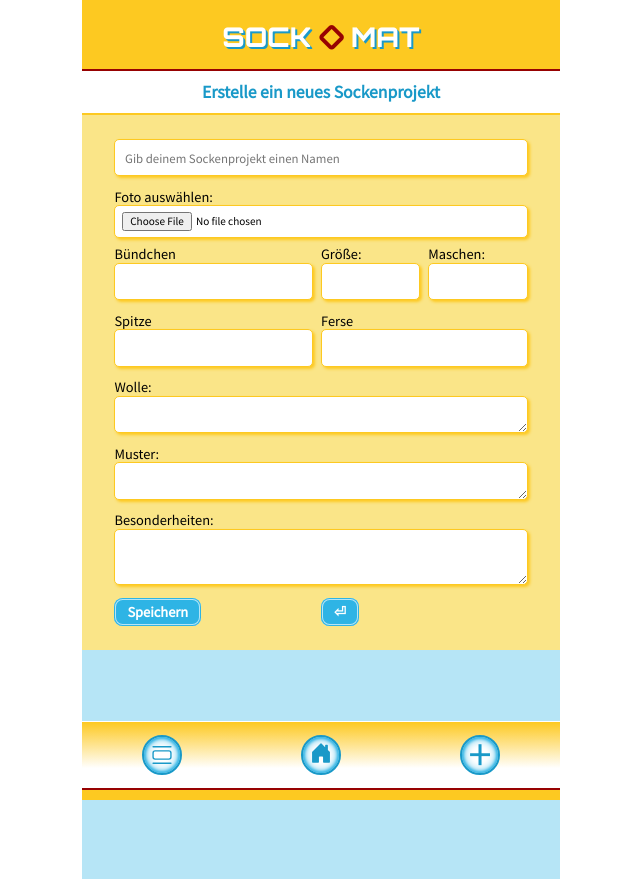
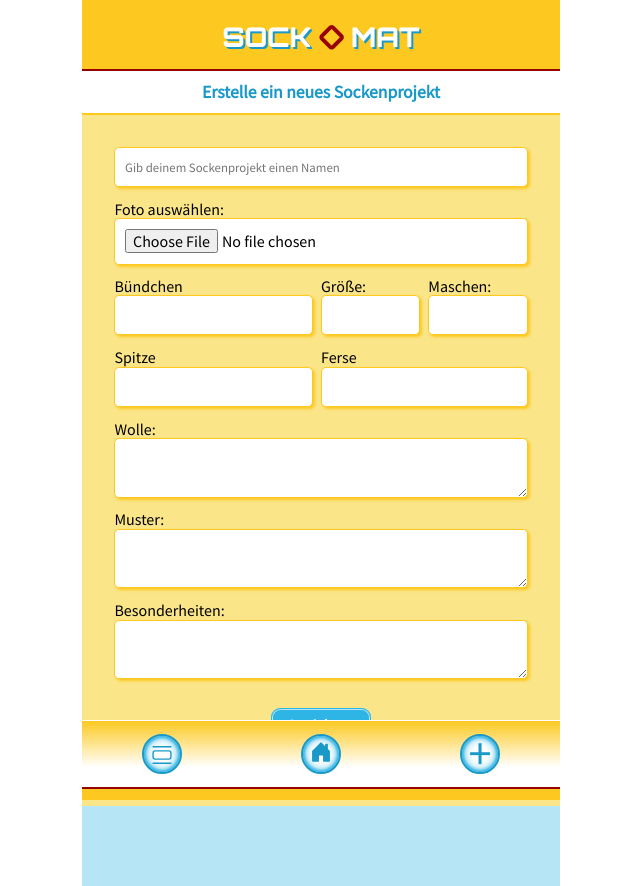
Before and after one commit to katja-roehlig/sock-o-mat, a Vue app: page /create in a window 1280 px wide. Shown: the whole page, without its empty margins (319-959 px from the left). Built offline with nearby package versions, Linux system fonts and the light colour scheme.

Commit message:
refactor: style

```diff
--- a/src/assets/main.css
+++ b/src/assets/main.css
@@ -44,10 +44,10 @@ h3 {
 .button-style {
   background-color: var(--contrast-color-middle);
   color: var(--bg-color);
-  padding: 0.4em 0.9em 0.4em 0.9em;
+  padding: 0.5em 1em 0.5em 1em;
   border-radius: 0.6em;
   border: none;
-  font-size: 0.9em;
+  font-size: 1em;
   font-weight: bold;
   box-shadow: inset 0px 0px 0px 1px var(--contrast-color-middle),
     inset 0px 0px 0px 2px var(--contrast-color-light);
--- a/src/components/CreateComponent.vue
+++ b/src/components/CreateComponent.vue
@@ -75,7 +75,6 @@
       name="wool"
       id="wool"
       class="input-style wool-text"
-      rows="1"
       v-model="wool"
     />
 
@@ -84,7 +83,6 @@
       name="pattern"
       id="pattern"
       class="input-style pattern-text"
-      rows="1"
       v-model="pattern"
     />
 
@@ -97,9 +95,6 @@
     />
 
     <button class="button-style button-safe">Speichern</button>
-    <button class="button-style button-home" @click.prevent>
-      <router-link to="/" class="button-link">⏎</router-link>
-    </button>
   </form>
 </template>
 <!-- Script ******************************************************* -->
@@ -176,7 +171,7 @@ export default {
 <!-- Style ****************************************************** -->
 <style scoped>
 label {
-  font-size: 0.9em;
+  font-size: 1em;
 }
 textarea {
   overflow: visible;
@@ -190,7 +185,8 @@ input:focus {
 
 .form-container {
   background-color: var(--main-bg-color);
-  padding: 1.5em 2em;
+  padding: 2em 2em 3em 2em;
+
   display: grid;
   grid-template-columns: 2fr 1fr 1fr;
   grid-column-gap: 0.5em;
@@ -211,7 +207,7 @@ input:focus {
     "pattern-text pattern-text pattern-text"
     "specials-label specials-label specials-label"
     "specials-text specials-text specials-text"
-    "button-safe button-home button-home";
+    "button-safe button-safe button-safe";
 }
 .title-label {
   grid-area: title-label;
@@ -289,23 +285,21 @@ input:focus {
 }
 .input-style {
   background-color: var(--bg-color);
-  padding: 0.5em 0.6em;
+  padding: 0.6em 0.6em;
   margin-bottom: 0.8em;
   border-radius: 5px;
   box-shadow: 2px 2px 3px var(--basic-color);
   border: 1px solid var(--basic-color);
   line-height: 1.2em;
+  font-size: 1em;
 }
 
 .button-safe {
   grid-area: button-safe;
+  justify-self: center;
+  margin-block: 1em;
 }
-.button-home {
-  grid-area: button-home;
-}
-.button-link {
-  all: unset;
-}
+
 input::placeholder {
   font-size: 0.8em;
 }
--- a/src/views/CreateView.vue
+++ b/src/views/CreateView.vue
@@ -13,3 +13,4 @@ export default {
   components: { BaseLayout, CreateComponent },
 };
 </script>
+<style scoped></style>
```
